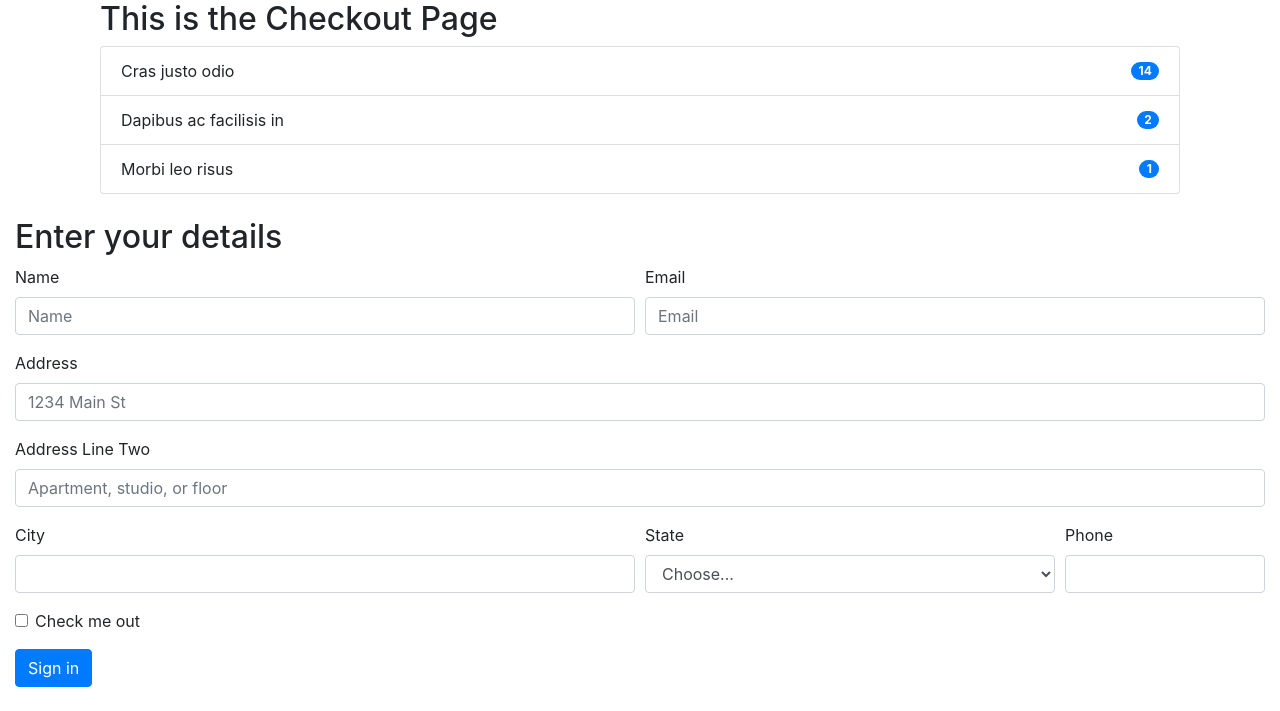
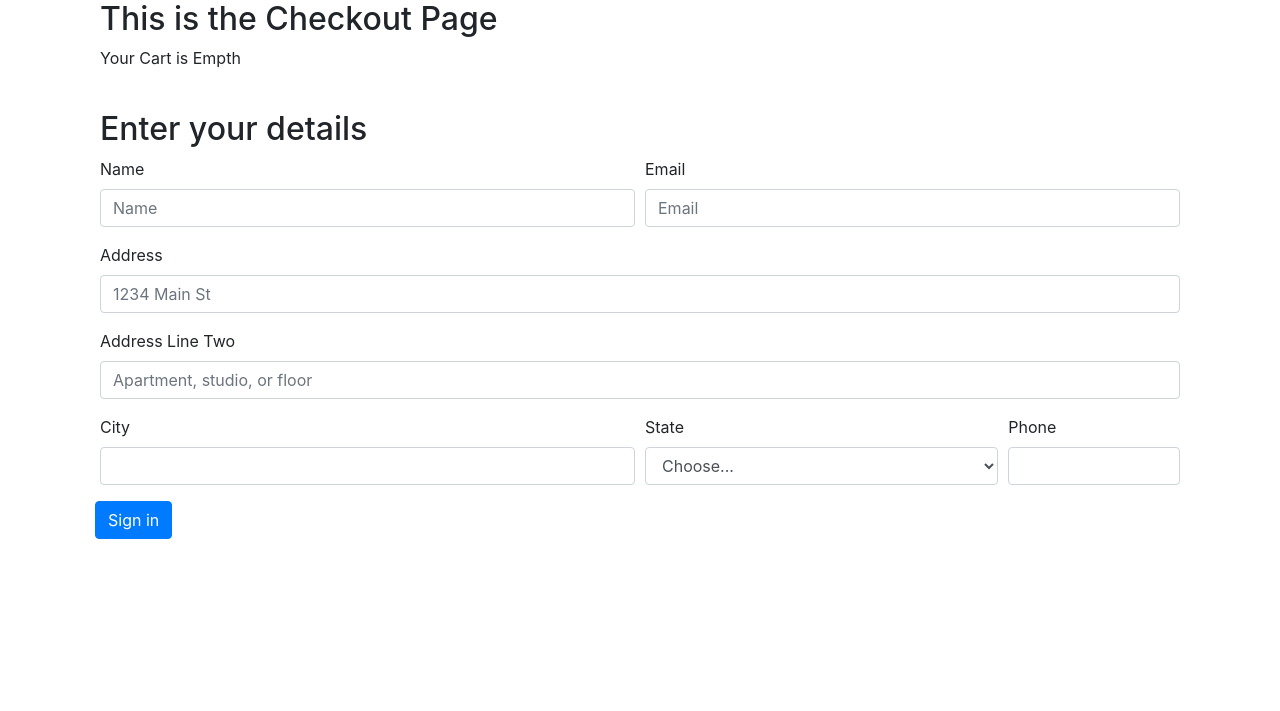
Before and after one commit to tarun123gmail/website, a Django app: page /shopping/checkout/ in a window 1280 px wide. Shown: the part 94-805 px from the top of the page. Run offline with Django 3.2, Linux system fonts and the light colour scheme; some libraries are stand-ins or nearby versions.

Commit message:
goin fine till now

```diff
--- a/shopping/admin.py
+++ b/shopping/admin.py
@@ -1,7 +1,8 @@
 from django.contrib import admin
-from .models import Product, Contact
+from .models import Product, Contact, Order
 
 admin.site.register(Product)
 admin.site.register(Contact)
+admin.site.register(Order)
 
 # Register your models here.
--- a/shopping/templates/shopping/checkout.html
+++ b/shopping/templates/shopping/checkout.html
@@ -7,20 +7,9 @@
 
 <h2>This is the Checkout Page</h2>
 
-<div></div>
+<div>
 <ul class="list-group" id="items">
-  <li class="list-group-item d-flex justify-content-between align-items-center">
-    Cras justo odio
-    <span class="badge badge-primary badge-pill">14</span>
-  </li>
-  <li class="list-group-item d-flex justify-content-between align-items-center">
-    Dapibus ac facilisis in
-    <span class="badge badge-primary badge-pill">2</span>
-  </li>
-  <li class="list-group-item d-flex justify-content-between align-items-center">
-    Morbi leo risus
-    <span class="badge badge-primary badge-pill">1</span>
-  </li>
+
 </ul>
 </div>
 </div>
@@ -62,20 +51,11 @@
       <label for="inputPhone">Phone</label>
       <input type="tel" class="form-control" id="inputPhone">
     </div>
-  </div>
-  <div class="form-group">
-    <div class="form-check">
-      <input class="form-check-input" type="checkbox" id="gridCheck">
-      <label class="form-check-label" for="gridCheck">
-        Check me out
-      </label>
-    </div>
-  </div>
   <button type="submit" class="btn btn-primary">Sign in</button>
 </form>
 
 </div>
-
+</div>
 
 {% endblock %}
 
@@ -88,21 +68,32 @@ var cart = {};
 }
 else{
 cart = JSON.parse(localStorage.getItem('cart'));
+}
 console.log(cart);
-}
+var sum = 0;
+if ($.isEmptyObject(cart)){
+  mystr = `<p>Your Cart is Empth</p>`
 
-for (item in cart){
-	Let name = cart[item][1];
-	Let qty = cart[item][0];
+          $('#items').append(mystr);
+
+}else{
+
+for(item in cart){
+	let name = cart[item][1];
+	let qty = cart[item][0];
+  sum = sum + qty;
 	mystr = `<li class="list-group-item d-flex justify-content-between align-items-center">
-    ${name}
-    <span class="badge badge-primary badge-pill">${qty}</span>
-  </li>`
+           ${name}
+            <span class="badge badge-primary badge-pill">${qty}</span>
+          </li>`
 
 
-$('#item').append(mystr);
+$('#items').append(mystr);
 
 }
+}
+document.getElementById('cart').innerHTML = sum;
+
 </script>
 
 {% endblock %}
--- a/shopping/templates/shopping/home.html
+++ b/shopping/templates/shopping/home.html
@@ -193,7 +193,7 @@ function updateCart(cart){
 
 	}
     localStorage.setItem('cart', JSON.stringify(cart));
-    document.getElementById('cart').innerHTML = sum
+    document.getElementById('cart').innerHTML = sum;
     //document.getElementById('cart').innerHTML = Object.keys(cart).length; earlier it was this... later at line 177
     console.log(cart);
     updatePopover(cart);
```
Also changed, not shown: shopping/models.py (+13 -0 lines), db.sqlite3, shopping/migrations/0005_order.py (added).
